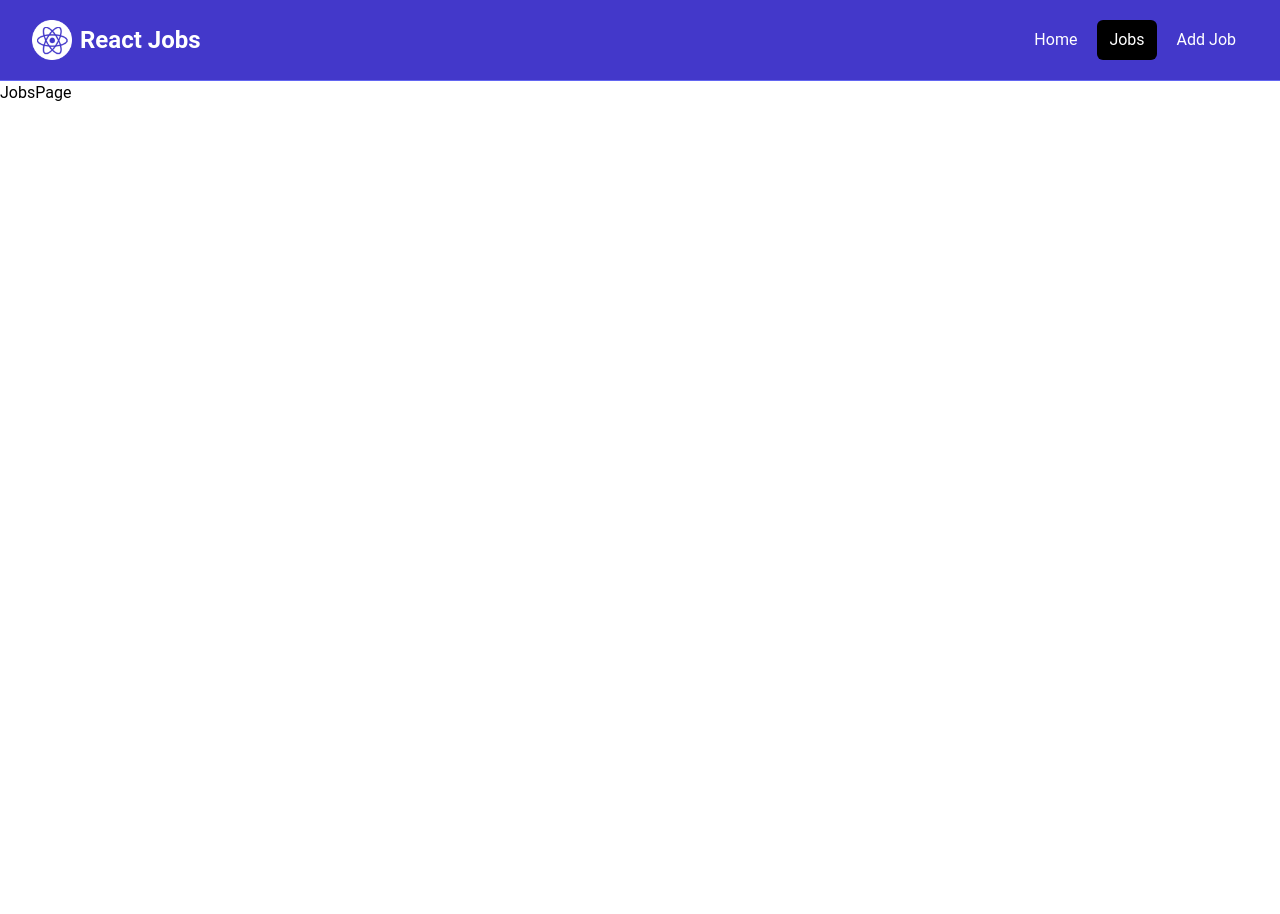
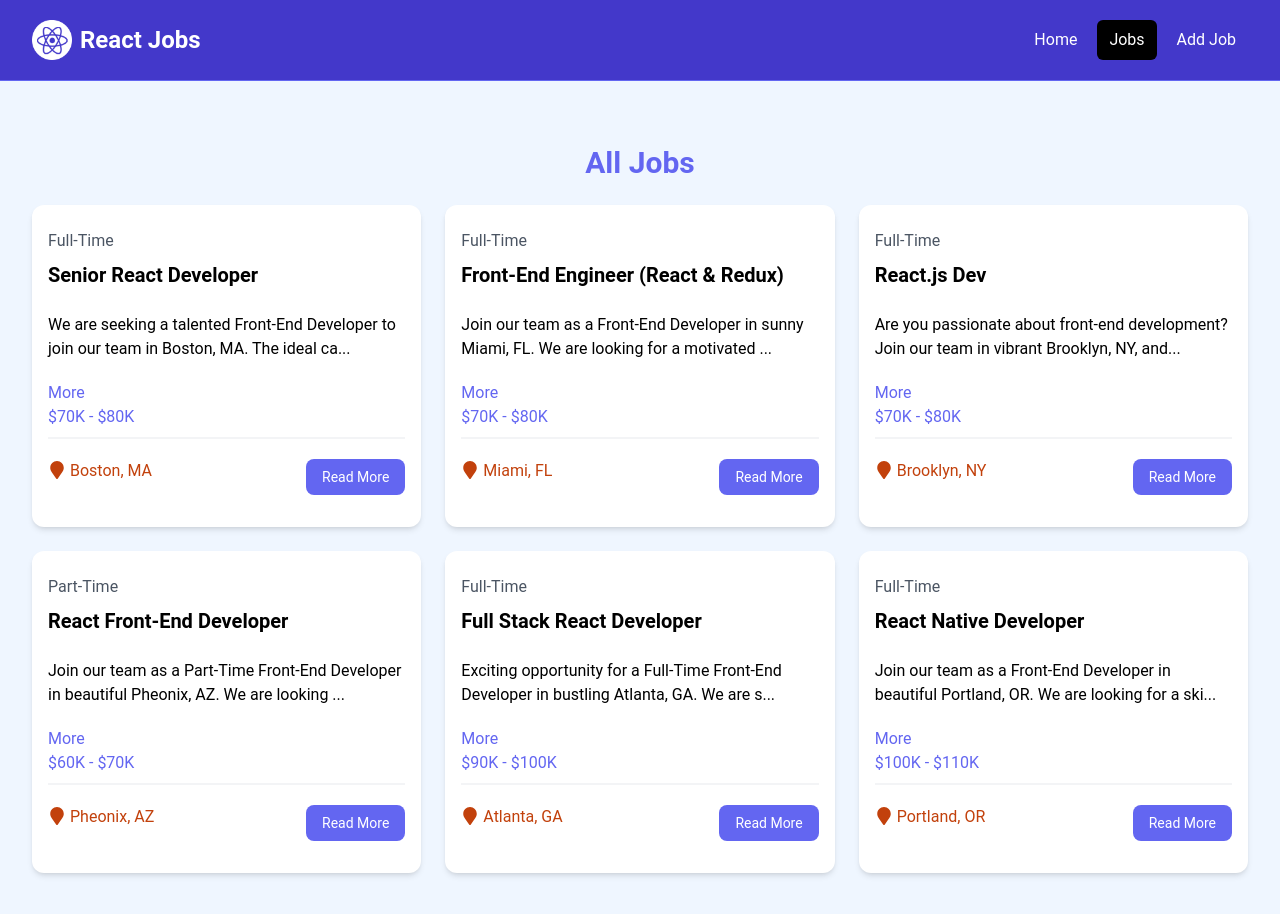
Before and after one commit to coderbarn/reactTutorial2, a React (Vite) app in the folder vite-project-1/: page /jobs in a window 1280 px wide. Shown: the top 914 px of the page. Before the commit the page ends 800 px from the top, so only its background shows below. Built offline with nearby package versions, Linux system fonts and the light colour scheme; data requests are answered from the project's data file.

Commit message:
Updates to use json-server

```diff
--- a/vite-project-1/package.json
+++ b/vite-project-1/package.json
@@ -7,7 +7,8 @@
     "dev": "vite",
     "build": "vite build",
     "lint": "eslint . --ext js,jsx --report-unused-disable-directives --max-warnings 0",
-    "preview": "vite preview"
+    "preview": "vite preview",
+    "server" : "json-server --watch src/jobs.json --port 8000"
   },
   "dependencies": {
     "react": "^18.2.0",
@@ -23,6 +24,7 @@
     "eslint-plugin-react": "^7.34.1",
     "eslint-plugin-react-hooks": "^4.6.0",
     "eslint-plugin-react-refresh": "^0.4.6",
+    "json-server": "^1.0.0-beta.1",
     "postcss": "^8.4.38",
     "tailwindcss": "^3.4.3",
     "vite": "^5.2.0"
--- a/vite-project-1/src/components/Hero.jsx
+++ b/vite-project-1/src/components/Hero.jsx
@@ -5,17 +5,17 @@
     title="React Dev",
     subtitle="Subtitle here" }) => {
   return (
-    <section class="bg-indigo-700 py-20 mb-4">
+    <section className="bg-indigo-700 py-20 mb-4">
       <div
-        class="max-w-7xl mx-auto px-4 sm:px-6 lg:px-8 flex flex-col items-center"
+        className="max-w-7xl mx-auto px-4 sm:px-6 lg:px-8 flex flex-col items-center"
       >
-        <div class="text-center">
+        <div className="text-center">
           <h1
-            class="text-4xl font-extrabold text-white sm:text-5xl md:text-6xl"
+            className="text-4xl font-extrabold text-white sm:text-5xl md:text-6xl"
           >
             {title}
           </h1>
-          <p class="my-4 text-xl text-white">
+          <p className="my-4 text-xl text-white">
             {subtitle}
           </p>
         </div>
--- a/vite-project-1/src/components/JobListings.jsx
+++ b/vite-project-1/src/components/JobListings.jsx
@@ -1,21 +1,38 @@
 import React from 'react'
 import JobListing from './JobListing';
-import jobs from '../jobs.json'
+import { useState, useEffect } from 'react';
 
-const JobListings = () => {
+const JobListings = ({isHome = false}) => {
 
-  console.log(jobs);
-  const recentJobs = jobs.slice(0,3);
+  const [jobs, setJobs] = useState([]);
+  const [loading, setLoading] = useState(true);
+
+  useEffect(() => {
+    const fetchJobs = async() => {
+      try{
+        const res = await fetch('http://localhost:8000/jobs');
+        const data = await res.json();
+        setJobs(data);
+      }
+      catch(error){
+        console.log("Error fetching data:",error);
+      }
+      finally{
+        setLoading(false);
+      }
+    };
+    fetchJobs();
+  }, []);
 
   return (
 
     <section className="bg-blue-50 px-4 py-10">
       <div className="container-xl lg:container m-auto">
         <h2 className="text-3xl font-bold text-indigo-500 mb-6 text-center">
-          Recent Jobs
+          {isHome ? 'Recent Jobs' : 'All Jobs'}
         </h2>
         <div className="grid grid-cols-1 md:grid-cols-3 gap-6">
-          {recentJobs.map((job) => (
+          {jobs.map((job) => (
 
             <JobListing key={job.id} job={ job } />
 
--- a/vite-project-1/src/components/Navbar.jsx
+++ b/vite-project-1/src/components/Navbar.jsx
@@ -4,6 +4,10 @@
 import {NavLink} from 'react-router-dom';
 
 const Navbar = () => {
+
+  const linkClass = ({isActive }) => isActive ? 'bg-black text-white hover:bg-gray-900 hover:text-white rounded-md px-3 py-2' :
+  'text-white hover:bg-gray-900 hover:text-white rounded-md px-3 py-2'
+
   return (
     <nav className="bg-indigo-700 border-b border-indigo-500">
       <div className="mx-auto max-w-7xl px-2 sm:px-6 lg:px-8">
@@ -26,20 +30,17 @@
               <div className="flex space-x-2">
                 <NavLink
                   to="/"
-                  className={({isActive }) => isActive ? 'bg-black text-white hover:bg-gray-900 hover:text-white rounded-md px-3 py-2' :
-                   'text-white hover:bg-gray-900 hover:text-white rounded-md px-3 py-2'}
+                  className={linkClass}
                   >Home</NavLink
                 >
                 <NavLink
                   to="/jobs"
-                  className={({isActive }) => isActive ? 'bg-black text-white hover:bg-gray-900 hover:text-white rounded-md px-3 py-2' :
-                   'text-white hover:bg-gray-900 hover:text-white rounded-md px-3 py-2'}
+                  className={linkClass}
                   >Jobs</NavLink
                 >
                 <NavLink
                   to="/add-job"
-                  className={({isActive }) => isActive ? 'bg-black text-white hover:bg-gray-900 hover:text-white rounded-md px-3 py-2' :
-                   'text-white hover:bg-gray-900 hover:text-white rounded-md px-3 py-2'}
+                  className={linkClass}
                   >Add Job</NavLink
                 >
               </div>
--- a/vite-project-1/src/jobs.json
+++ b/vite-project-1/src/jobs.json
@@ -1,4 +1,5 @@
-[
+{
+  "jobs": [
     {
       "id": "1",
       "title": "Senior React Developer",
@@ -83,4 +84,5 @@
         "contactPhone": "555-555-5555"
       }
     }
-]
+  ]
+}
--- a/vite-project-1/src/pages/HomePage.jsx
+++ b/vite-project-1/src/pages/HomePage.jsx
@@ -9,7 +9,7 @@
     <>
         <Hero />
         <HomeCards />
-        <JobListings />
+        <JobListings isHome={true}/>
         <ViewAllJobs />
     </>
   )
--- a/vite-project-1/src/pages/JobsPage.jsx
+++ b/vite-project-1/src/pages/JobsPage.jsx
@@ -1,11 +1,15 @@
 import React from 'react'
+import JobListings from "../components/JobListings";
 
 const JobsPage = () => {
+
   return (
-    <div>
-      JobsPage
-    </div>
-  )
-}
+    <section className="bg-blue-50 px-4 py-6">
+      <JobListings />
+
+    </section>
+  );
+
+};
 
 export default JobsPage
```
Also changed, not shown: 1 other file (tests, documents, lock files or other folders).
